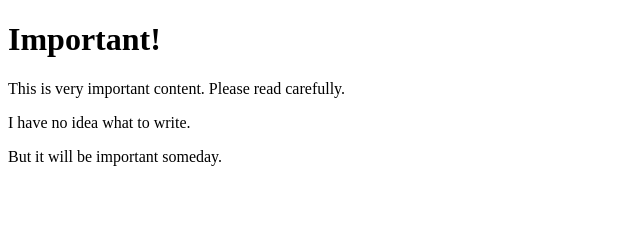
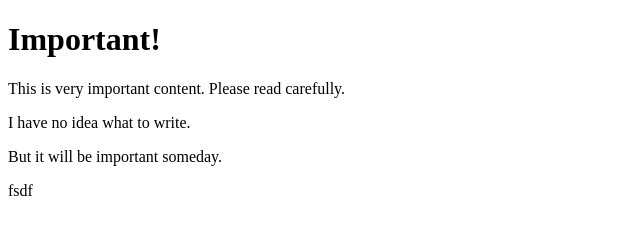
Before and after one commit to grungi-ankhfire/if3_wad22_testing, a plain HTML site: page index.html in a window 1280 px wide. Shown: the full height of the page, 0-640 px from the left. Drawn offline with Linux system fonts and the light colour scheme.

Commit message:
Even more text

```diff
--- a/index.html
+++ b/index.html
@@ -11,5 +11,6 @@
     <p>This is very important content. Please read carefully.</p>
     <p>I have no idea what to write.</p>
     <p>But it will be important someday.</p>
+    fsdf
 </body>
 </html>
```
